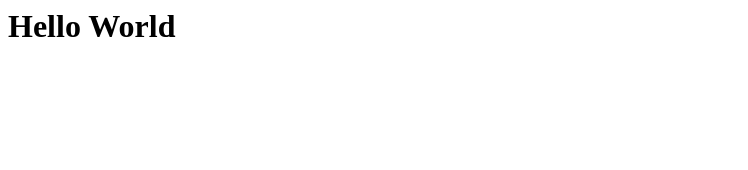
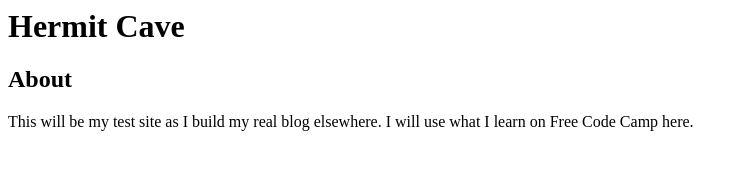
Before and after one commit to h1dingH3rmit/h1dingH3rmit.github.io, a plain HTML site: page index.html in a window 1280 px wide. Shown: the whole page, without its empty margins (0-748 px from the left). Drawn offline with Linux system fonts and the light colour scheme.

Commit message:
Updated header and added 'About' section.

```diff
--- a/index.html
+++ b/index.html
@@ -1 +1,6 @@
-<h1>Hello World</h1>
+<h1>Hermit Cave</h1>
+
+<h2>About</h2>
+<p>
+This will be my test site as I build my real blog elsewhere. I will use what I learn on Free Code Camp here.
+</p>
```
Also changed, not shown: 1 other file.
